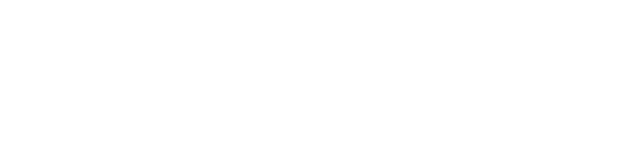
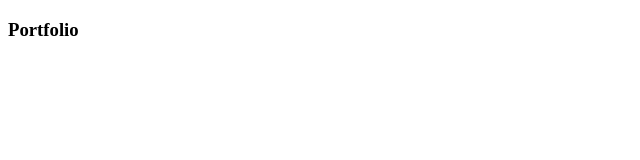
Before and after one commit to stones311/mcu-114-1-web-14130053-final, a plain HTML site: page src/index.html in a window 1280 px wide. Shown: the full height of the page, 0-640 px from the left. Drawn offline with Linux system fonts and the light colour scheme.

Commit message:
feat(html):利用 h3 標籤設定網頁標題實作

```diff
--- a/src/index.html
+++ b/src/index.html
@@ -5,5 +5,7 @@
     <meta name="viewport" content="width=device-width, initial-scale=1.0" />
     <title>沈欣璉個人網站</title>
   </head>
-  <body></body>
+  <body>
+    <h3>Portfolio</h3>
+  </body>
 </html>
```
